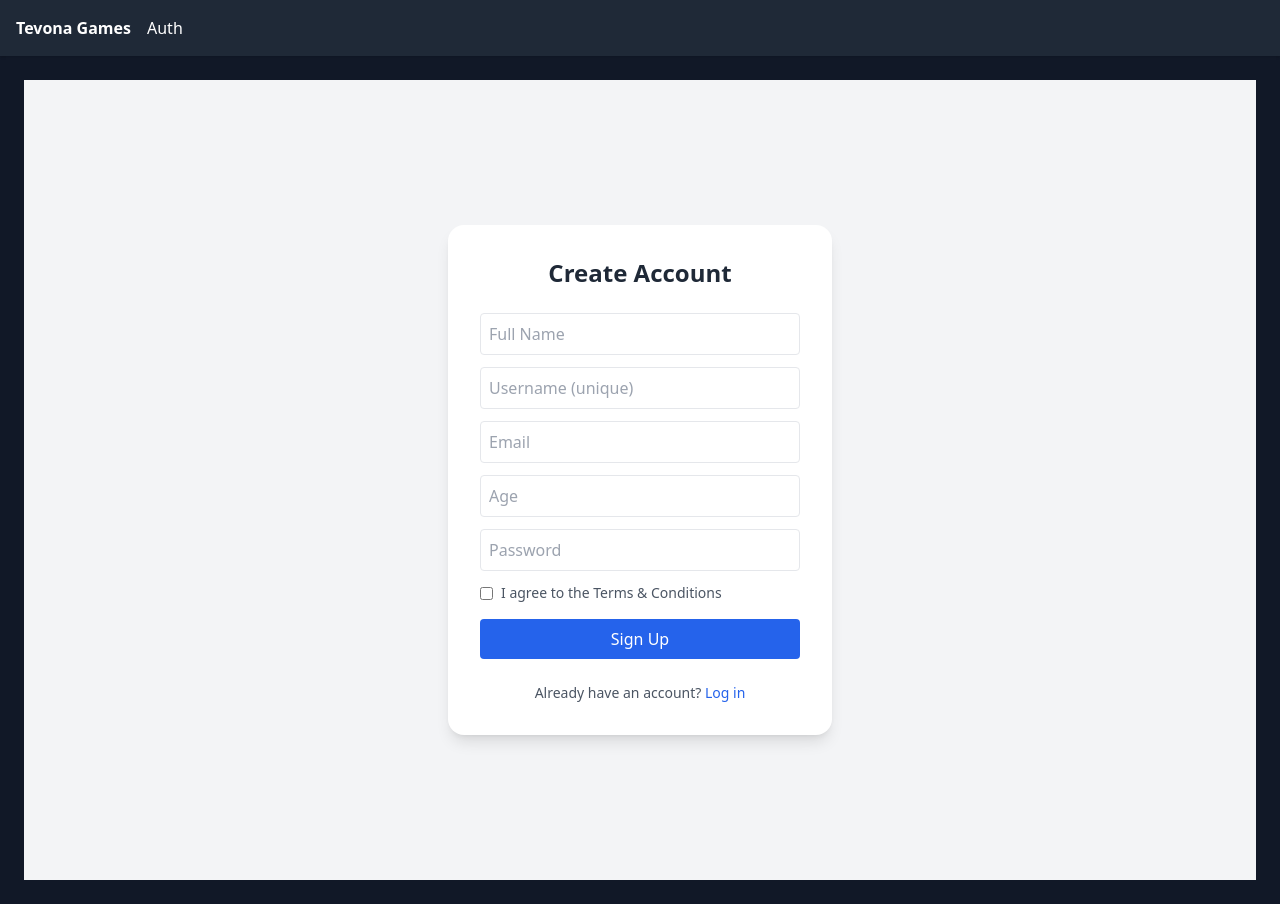
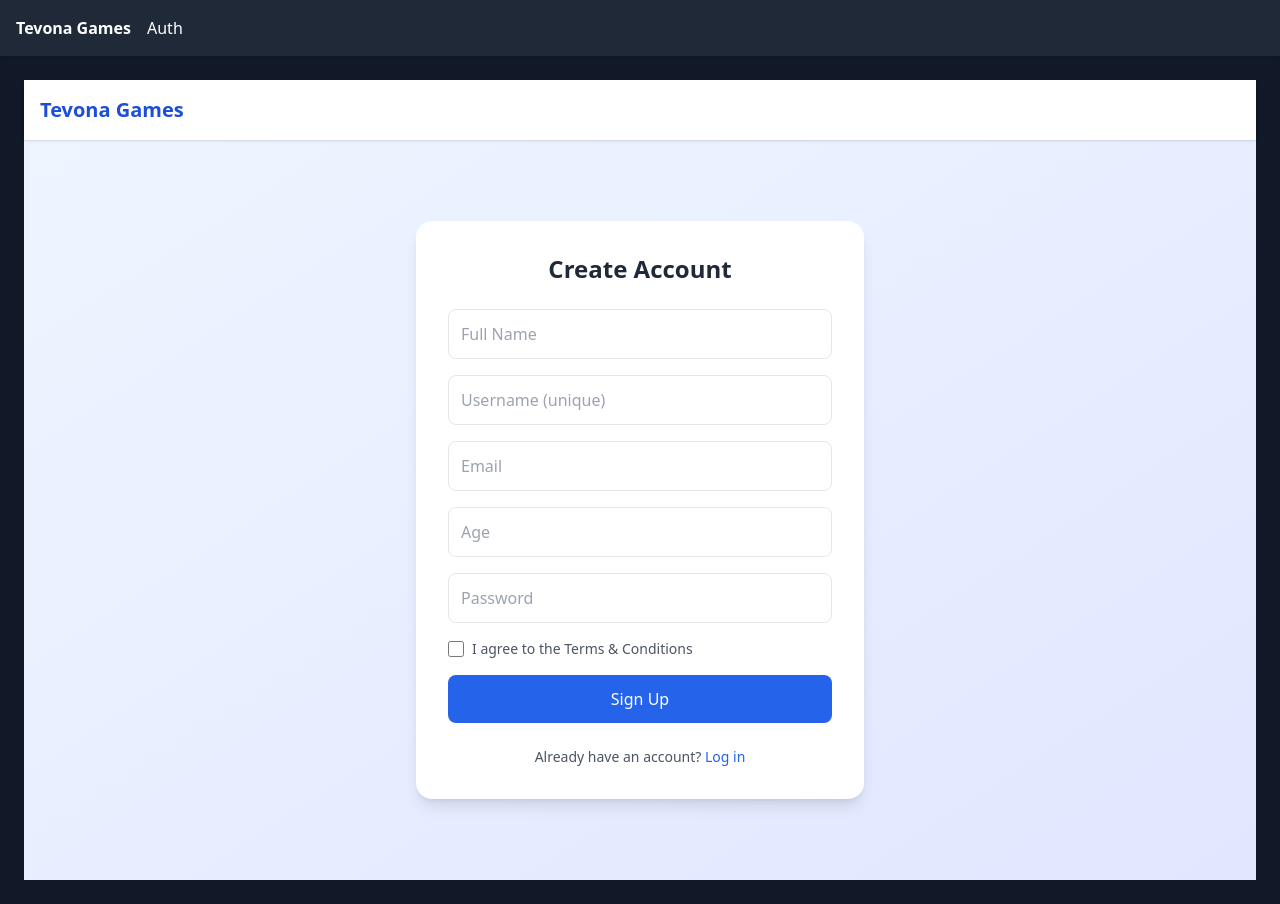
Before and after one commit to tenova-ke/tevona-games, a Next.js app: page /auth/signup in a window 1280 px wide. Built offline with nearby package versions, Linux system fonts and the light colour scheme.

Commit message:
Update page.tsx

```diff
--- a/app/auth/signup/page.tsx
+++ b/app/auth/signup/page.tsx
@@ -58,7 +58,7 @@ export default function SignupPage() {
       return;
     }
 
-    const { error, data } = await supabase.auth.signUp({
+    const { error } = await supabase.auth.signUp({
       email: form.email,
       password: form.password,
       options: {
@@ -75,20 +75,27 @@ export default function SignupPage() {
     if (error) {
       setMessage(error.message);
     } else {
-      // ✅ Redirect after signup
       router.push("/games");
     }
   };
 
   return (
-    <div className="flex items-center justify-center min-h-screen bg-gray-100">
-      <div className="bg-white p-8 rounded-2xl shadow-lg w-96">
-        <h1 className="text-2xl font-bold mb-6 text-center text-gray-800">
+    <div className="min-h-screen flex flex-col bg-gradient-to-br from-blue-50 to-indigo-100">
+      {/* Header */}
+      <header className="bg-white shadow p-4">
+        <h1 className="text-xl font-bold text-blue-700">Tevona Games</h1>
+      </header>
+
+      {/* Main Content */}
+      <main className="flex flex-1 items-center justify-center p-6">
+        <div className="bg-white p-8 rounded-2xl shadow-lg w-full max-w-md">
+          <h2 className="text-2xl font-bold mb-6 text-center text-gray-800">
             Create Account
-        </h1>
+          </h2>
 
+          <div className="space-y-4">
             <input
-          className="w-full p-2 border rounded mb-3"
+              className="w-full p-3 border rounded-lg focus:ring-2 focus:ring-blue-500 focus:outline-none"
               name="name"
               placeholder="Full Name"
               value={form.name}
@@ -96,7 +103,7 @@ export default function SignupPage() {
             />
 
             <input
-          className="w-full p-2 border rounded mb-3"
+              className="w-full p-3 border rounded-lg focus:ring-2 focus:ring-blue-500 focus:outline-none"
               name="username"
               placeholder="Username (unique)"
               value={form.username}
@@ -104,7 +111,7 @@ export default function SignupPage() {
             />
 
             <input
-          className="w-full p-2 border rounded mb-3"
+              className="w-full p-3 border rounded-lg focus:ring-2 focus:ring-blue-500 focus:outline-none"
               type="email"
               name="email"
               placeholder="Email"
@@ -113,7 +120,7 @@ export default function SignupPage() {
             />
 
             <input
-          className="w-full p-2 border rounded mb-3"
+              className="w-full p-3 border rounded-lg focus:ring-2 focus:ring-blue-500 focus:outline-none"
               type="number"
               name="age"
               placeholder="Age"
@@ -122,7 +129,7 @@ export default function SignupPage() {
             />
 
             <input
-          className="w-full p-2 border rounded mb-3"
+              className="w-full p-3 border rounded-lg focus:ring-2 focus:ring-blue-500 focus:outline-none"
               type="password"
               name="password"
               placeholder="Password"
@@ -130,12 +137,13 @@ export default function SignupPage() {
               onChange={handleChange}
             />
 
-        <label className="flex items-center gap-2 mb-4 text-sm text-gray-600">
+            <label className="flex items-center gap-2 text-sm text-gray-600">
               <input
                 type="checkbox"
                 name="terms"
                 checked={form.terms}
                 onChange={handleChange}
+                className="h-4 w-4 text-blue-600 border-gray-300 rounded"
               />
               I agree to the Terms & Conditions
             </label>
@@ -143,10 +151,11 @@ export default function SignupPage() {
             <button
               onClick={handleSignup}
               disabled={loading}
-          className="w-full bg-blue-600 text-white p-2 rounded hover:bg-blue-700 transition"
+              className="w-full bg-blue-600 text-white p-3 rounded-lg font-medium hover:bg-blue-700 transition"
             >
               {loading ? "Creating..." : "Sign Up"}
             </button>
+          </div>
 
           {message && (
             <p className="mt-4 text-center text-sm text-red-600">{message}</p>
@@ -159,6 +168,7 @@ export default function SignupPage() {
             </Link>
           </p>
         </div>
+      </main>
     </div>
   );
     }
```
Lines whose indentation alone changed are shown as unchanged.
